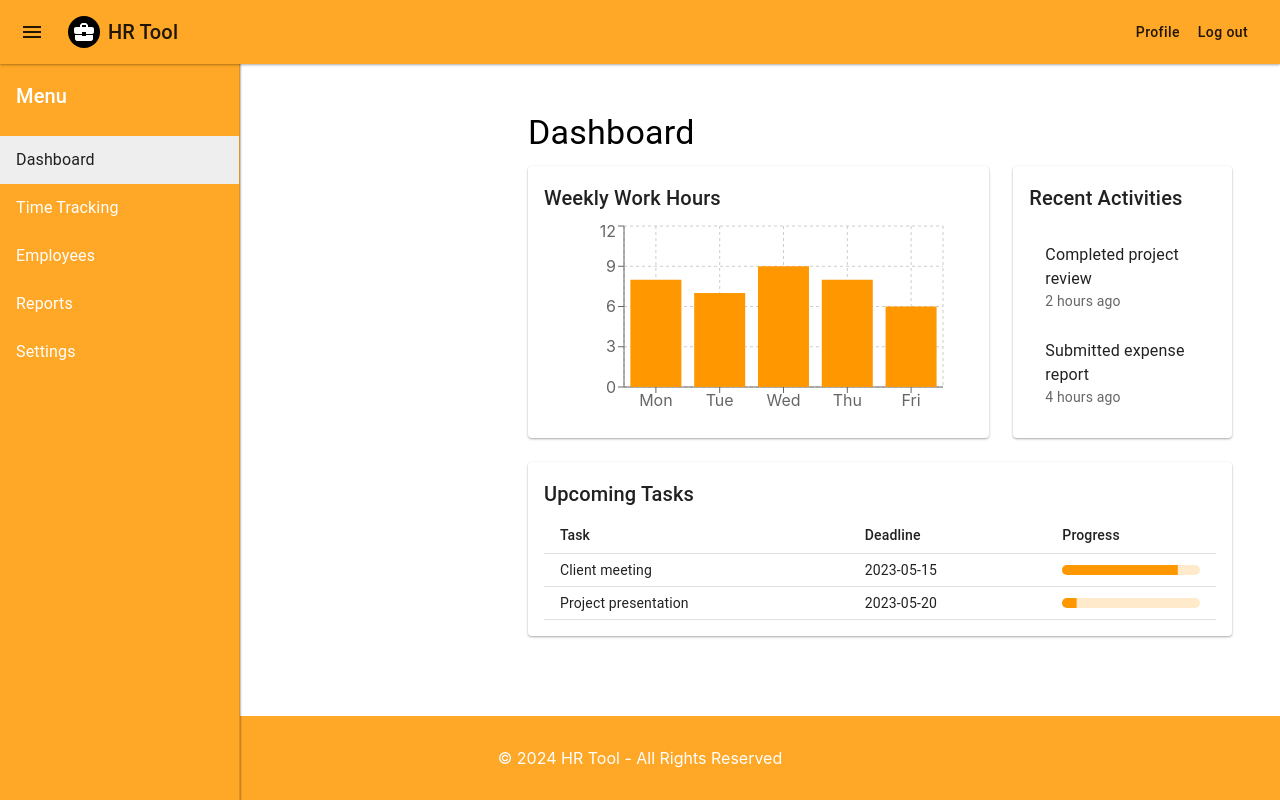
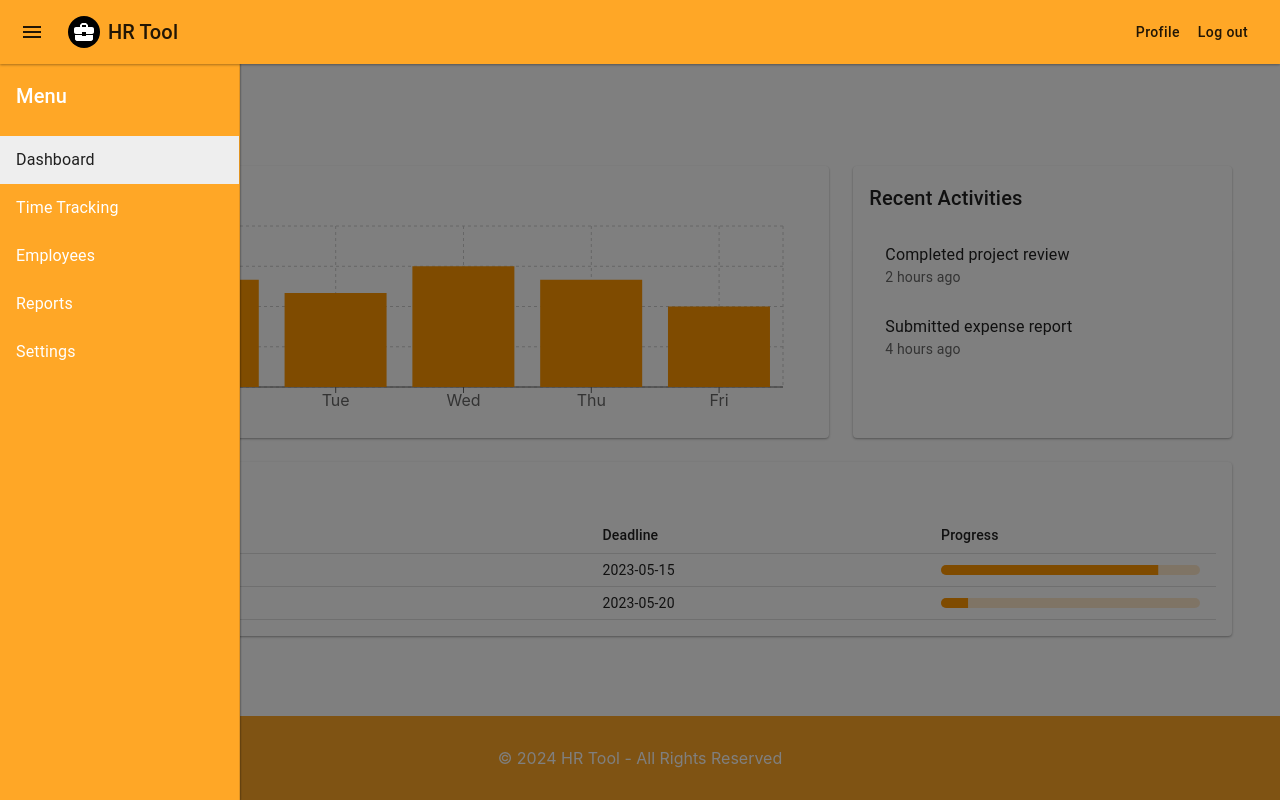
Before and after one commit to tobias-le/hr-app-frontend, a React (Create React App) app: page / in a window 1280 px wide. Built offline with nearby package versions, Linux system fonts and the light colour scheme.

Commit message:
changed menu behaviour

```diff
--- a/src/components/layout.tsx
+++ b/src/components/layout.tsx
@@ -64,16 +64,10 @@ const Layout: React.FC<{ children: React.ReactNode }> = ({ children }) => {
     }
   `;
 
-  const MainContent = styled(Box)<{ isDrawerOpen: boolean }>`
+  const MainContent = styled(Box)`
     flex-grow: 1;
     padding: ${theme.spacing(3)};
     transition: margin 0.2s;
-    ${({ isDrawerOpen }) =>
-      !isMobile &&
-      isDrawerOpen &&
-      `
-      margin-left: ${drawerWidth}px;
-    `}
   `;
 
   const StyledFooter = styled(Box)`
@@ -90,14 +84,14 @@ const Layout: React.FC<{ children: React.ReactNode }> = ({ children }) => {
       </AppBar>
       <MainContentWrapper>
         <StyledDrawer
-          variant={isMobile ? "temporary" : "persistent"}
+          variant={isMobile ? "temporary" : "temporary"}
           open={isDrawerOpen}
           onClose={toggleDrawer}
         >
           <Toolbar />
           <SideMenu isOpen={isDrawerOpen} location={location} />
         </StyledDrawer>
-        <MainContent isDrawerOpen={isDrawerOpen}>
+        <MainContent>
           <Toolbar />
           {children}
         </MainContent>
```
